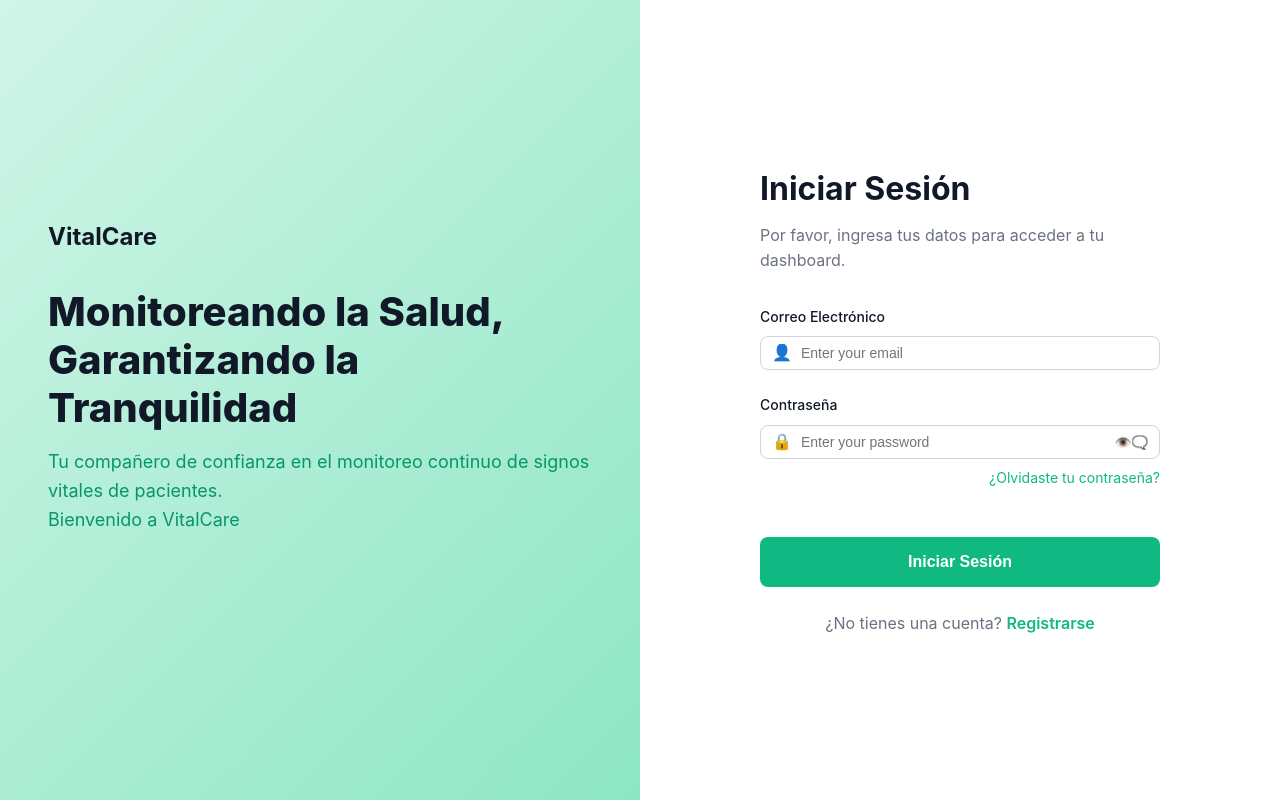
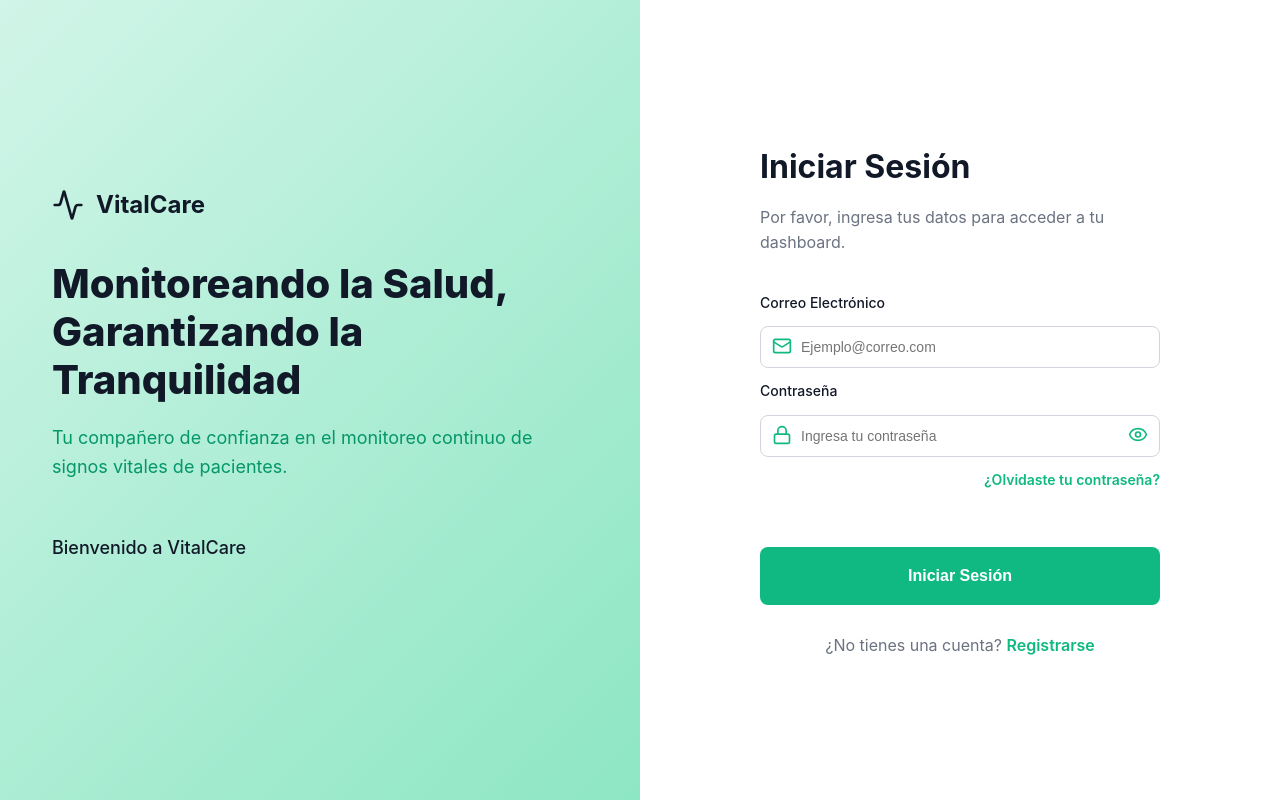
Before and after one commit to TH3KYAN/mi-proyecto, a SvelteKit app: page /login in a window 1280 px wide. Built offline with nearby package versions, Linux system fonts and the light colour scheme.

Commit message:
Modificacion: login v2

```diff
--- a/src/lib/styles/global.css
+++ b/src/lib/styles/global.css
@@ -34,17 +34,17 @@
     --font-family: -apple-system, BlinkMacSystemFont, 'Segoe UI', Roboto, Oxygen, Ubuntu, Cantarell, sans-serif;
 
     /* Espaciado */
-    --spacing-xs: 0.25rem;
+    --spacing-xs: 0.05rem;
     /* 4px */
-    --spacing-sm: 0.5rem;
+    --spacing-sm: 0.75rem;
     /* 8px */
-    --spacing-md: 1rem;
+    --spacing-md: 1.25rem;
     /* 16px */
-    --spacing-lg: 1.5rem;
+    --spacing-lg: 1.75rem;
     /* 24px */
-    --spacing-xl: 2rem;
+    --spacing-xl: 2.25rem;
     /* 32px */
-    --spacing-2xl: 3rem;
+    --spacing-2xl: 3.25rem;
     /* 48px */
 
     /* Bordes */
--- a/src/routes/login/+page.svelte
+++ b/src/routes/login/+page.svelte
@@ -1,4 +1,5 @@
 <script>
+    import { Activity, Lock, Mail, Eye, EyeOff } from "lucide-svelte";
     // Variables reactivas para el formulario
     let email = "";
     let password = "";
@@ -30,6 +31,7 @@
     <!-- Sección Hero (izquierda) -->
     <div class="hero-section">
         <div class="logo">
+            <Activity size={32} />
             <span style="font-size: 1.5rem; font-weight: 700;">VitalCare</span>
         </div>
 
@@ -40,6 +42,11 @@
         <p class="hero-subtitle">
             Tu compañero de confianza en el monitoreo continuo de signos vitales
             de pacientes.<br />
+        </p>
+        <p
+            class="hero-subtitle"
+            style="font-size: 1.125rem; font-weight: 500; color: var(--color-gray-900);"
+        >
             Bienvenido a VitalCare
         </p>
     </div>
@@ -59,28 +66,34 @@
                         >Correo Electrónico</label
                     >
                     <div class="input-wrapper">
-                        <span class="input-icon">👤</span>
+                        <div class="icon-container">
+                            <Mail size={20} />
+                        </div>
+
                         <input
                             id="email"
                             type="email"
                             class="form-input"
-                            placeholder="Enter your email"
+                            placeholder="Ejemplo@correo.com"
                             bind:value={email}
                             required
                         />
                     </div>
-                </div>
 
                     <!-- Campo Password -->
                     <div class="form-group">
-                    <label for="password" class="form-label">Contraseña</label>
+                        <label for="password" class="form-label"
+                            >Contraseña</label
+                        >
                         <div class="input-wrapper">
-                        <span class="input-icon">🔒</span>
+                            <div class="icon-container">
+                                <Lock size={20} />
+                            </div>
                             <input
                                 id="password"
                                 type={showPassword ? "text" : "password"}
                                 class="form-input"
-                            placeholder="Enter your password"
+                                placeholder="Ingresa tu contraseña"
                                 bind:value={password}
                                 required
                             />
@@ -92,18 +105,29 @@
                                     ? "Hide password"
                                     : "Show password"}
                             >
-                            {showPassword ? "👁️" : "👁️🗨️"}
+                                {#if showPassword}
+                                    <EyeOff size={20} />
+                                {:else}
+                                    <Eye size={20} />
+                                {/if}
                             </button>
                         </div>
+                        <div style="display: flex; justify-content: flex-end;">
                             <a href="/forgot-password" class="forgot-password"
                                 >¿Olvidaste tu contraseña?</a
                             >
                         </div>
+                    </div>
 
                     <!-- Botón de Login -->
-                <button type="submit" class="login-button" disabled={isLoading}>
+                    <button
+                        type="submit"
+                        class="login-button"
+                        disabled={isLoading}
+                    >
                         {isLoading ? "Iniciando Sesión..." : "Iniciar Sesión"}
                     </button>
+                </div>
             </form>
 
             <!-- Link de Registro -->
@@ -115,6 +139,16 @@
 </div>
 
 <style>
+    .icon-container {
+        position: absolute;
+        left: 12px;
+        display: flex;
+        color: var(--color-success);
+        pointer-events: none;
+        z-index: 10;
+        margin-top: 10px;
+    }
+
     .login-container {
         display: flex;
         min-height: 100vh;
@@ -182,6 +216,7 @@
 
     .form-label {
         display: block;
+        margin-top: var(--spacing-sm);
         margin-bottom: var(--spacing-sm);
         font-weight: 500;
         font-size: 0.875rem;
@@ -189,14 +224,6 @@
 
     .input-wrapper {
         position: relative;
-    }
-
-    .input-icon {
-        position: absolute;
-        left: 12px;
-        top: 50%;
-        transform: translateY(-50%);
-        color: var(--color-gray-400);
     }
 
     .form-input {
@@ -213,6 +240,7 @@
         outline: none;
         border-color: var(--color-primary);
         box-shadow: 0 0 0 3px rgba(16, 185, 129, 0.1);
+        background-color: var(--bg-sidebar);
     }
 
     .password-toggle {
@@ -222,7 +250,7 @@
         transform: translateY(-50%);
         background: none;
         border: none;
-        color: var(--color-gray-400);
+        color: var(--color-success);
         cursor: pointer;
     }
 
@@ -232,6 +260,7 @@
         color: var(--color-primary);
         text-decoration: none;
         font-size: 0.875rem;
+        font-weight: 600;
         margin-top: var(--spacing-sm);
     }
 
```
Lines whose indentation alone changed are shown as unchanged.
